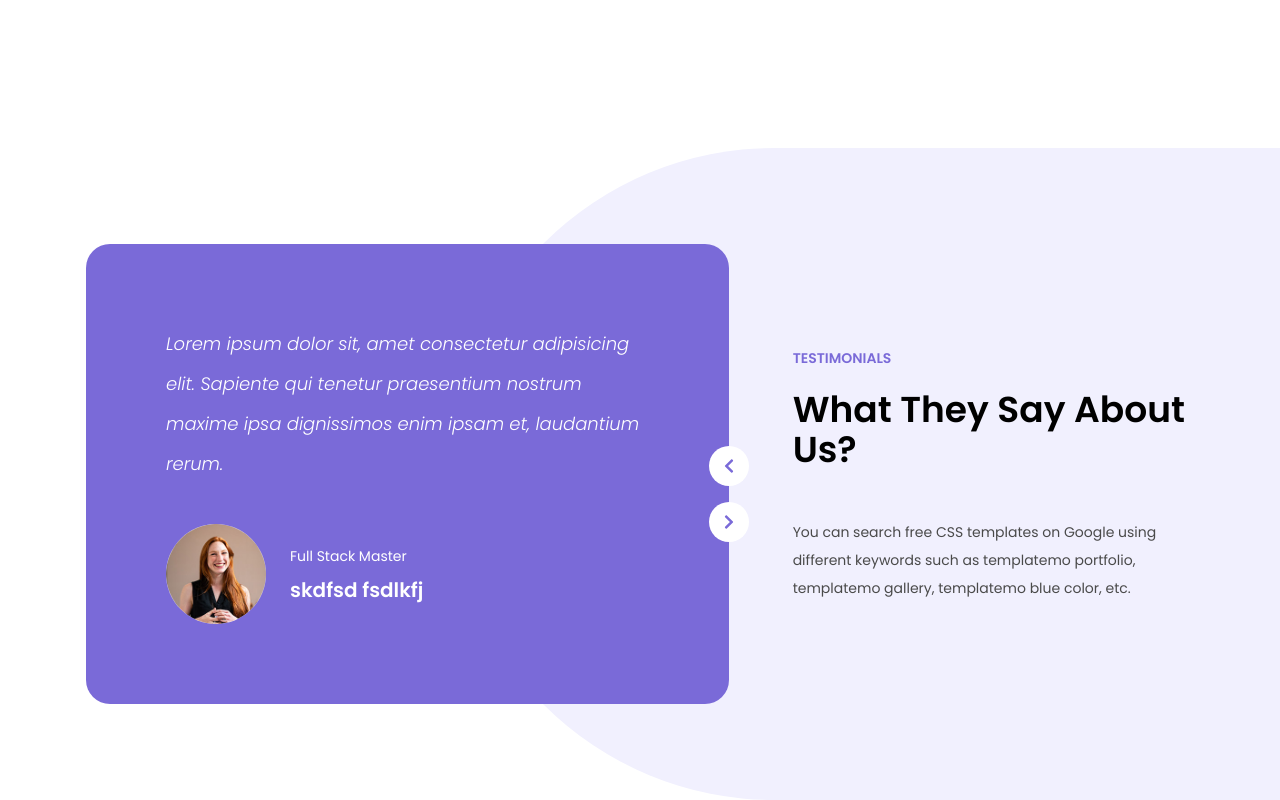
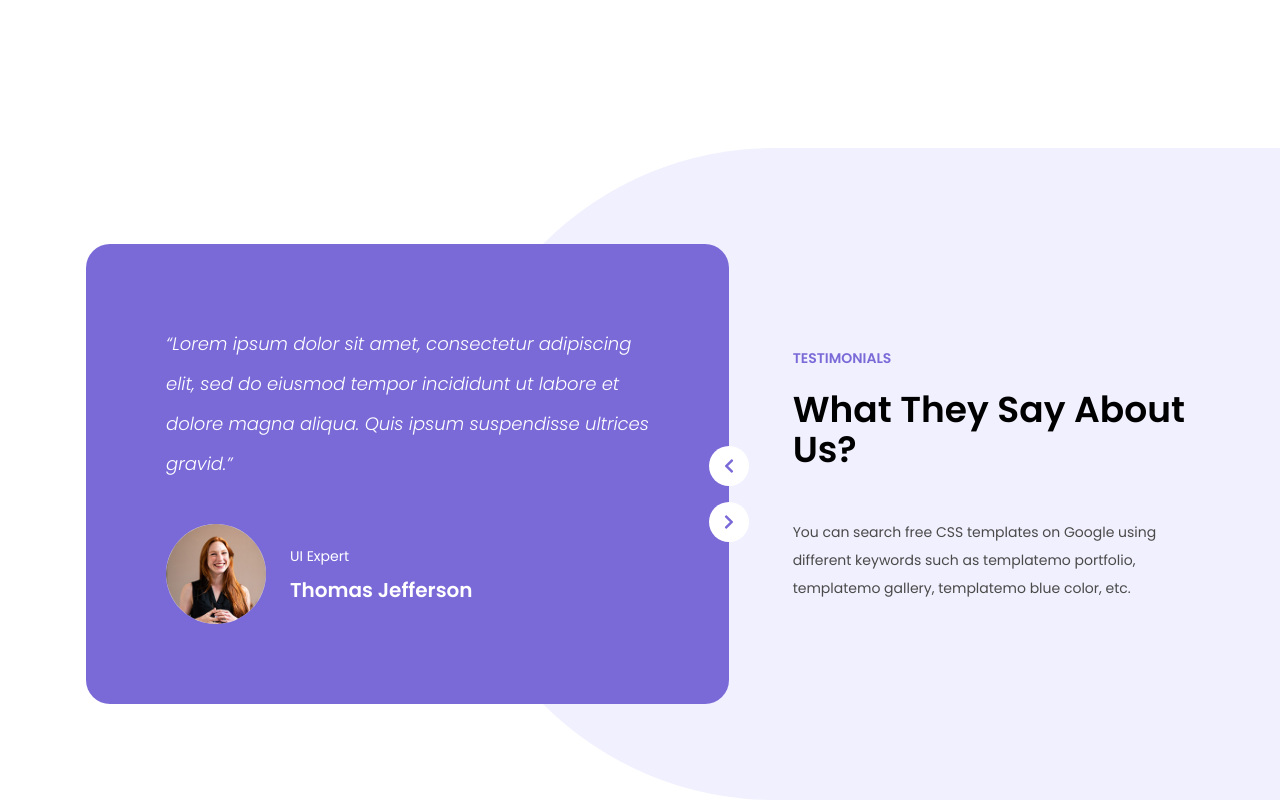
Before and after one commit to ShankalpaPokharel/Scholar, a React (Vite) app: page / in a window 1280 px wide. Shown: the part 4513-5313 px from the top of the page. Built offline with nearby package versions, Linux system fonts and the light colour scheme.

Commit message:
Testimonials finished

```diff
--- a/src/components/TestimonialBanner.jsx
+++ b/src/components/TestimonialBanner.jsx
@@ -1,15 +1,15 @@
 import React from "react";
 import member1 from "../assets/member-01.jpg";
 
-export default function () {
+export default function ({ banner }) {
   return (
-    <div className="rounded-3xl bg-primary p-20 text-white">
-      <p className="mb-10 text-lg font-light italic leading-10">Lorem ipsum dolor sit, amet consectetur adipisicing elit. Sapiente qui tenetur praesentium nostrum maxime ipsa dignissimos enim ipsam et, laudantium rerum.</p>
+    <div className="rounded-3xl bg-primary p-10 text-white lg:p-20">
+      <p className="mb-10 text-lg font-light italic leading-10">{banner.testimonial}</p>
       <div className="flex items-center">
-        <img className="max-w-[100px] mr-6 rounded-full" src={member1} alt="" />
+        <img className="mr-6 max-w-[100px] rounded-full" src={banner.image} alt="" />
         <div>
-          <span className="text-sm">Full Stack Master</span>
-          <h4 className="mt-2 text-xl font-semibold">skdfsd fsdlkfj</h4>
+          <span className="text-sm">{banner.expertField}</span>
+          <h4 className="mt-2 text-xl font-semibold">{banner.name}</h4>
         </div>
       </div>
     </div>
--- a/src/components/Testimonials.jsx
+++ b/src/components/Testimonials.jsx
@@ -1,4 +1,5 @@
 import React, { useRef, useState } from "react";
+import member1 from "../assets/member-01.jpg";
 
 import Slider from "react-slick";
 import "slick-carousel/slick/slick.css";
@@ -8,6 +9,30 @@ import { FaChevronLeft, FaChevronRight } from "react-icons/fa";
 import TestimonialBanner from "./TestimonialBanner";
 
 export default function Testimonials() {
+  const testimoni = [
+    {
+      _id: 1,
+      name: "Thomas Jefferson",
+      expertField: "UI Expert",
+      testimonial: "“Lorem ipsum dolor sit amet, consectetur adipiscing elit, sed do eiusmod tempor incididunt ut labore et dolore magna aliqua. Quis ipsum suspendisse ultrices gravid.”",
+      image: member1,
+    },
+    {
+      _id: 2,
+      name: "Stella Blair",
+      expertField: "Digital Animator",
+      testimonial: "“Scholar is free website template provided by TemplateMo for educational related websites. This CSS layout is based on Bootstrap v5.3.0 framework.”",
+      image: member1,
+    },
+    {
+      _id: 3,
+      name: "Claude David",
+      expertField: "Full Stack Master",
+      testimonial: "“Please tell your friends or collegues about TemplateMo website. Anyone can access the website to download free templates. Thank you for visiting.”",
+      image: member1,
+    },
+  ];
+
   let settings = {
     // dots: true,
     adaptiveHeight: true,
@@ -30,20 +55,20 @@ export default function Testimonials() {
     }
   };
   return (
-    <div className="lg:testimonials relative mt-36 py-20">
-      <div className="container relative flex items-center ">
+    <div className="lg:testimonials relative lg:mt-36 lg:py-20">
+      <div className="container relative items-center lg:flex">
         {/* banner part  */}
         <div className="relative lg:mr-16 lg:w-[58%]">
           <Slider {...settings} className="" ref={sliderRef}>
-            {/* {bannerData.map((el) => (
-                <Banner key={el.id} banner={el} />
-              ))} */}
-            <TestimonialBanner />
-            <TestimonialBanner />
+            {testimoni?.map((el) => (
+              <TestimonialBanner key={el._id} banner={el} />
+            ))}
+            {/* <TestimonialBanner/>
+            <TestimonialBanner/> */}
           </Slider>
 
           {/* sliding button */}
-          <div className="absolute hidden -right-5 top-1/2 -translate-y-7 flex-col justify-center gap-4 text-white lg:flex">
+          <div className="absolute -right-5 top-1/2 hidden -translate-y-7 flex-col justify-center gap-4 text-white lg:flex">
             <div className={`w-fit rounded-full bg-white p-3`} onClick={previous}>
               <FaChevronLeft className="text-primary" />
             </div>
@@ -53,7 +78,7 @@ export default function Testimonials() {
           </div>
         </div>
         {/* body part  */}
-        <div className="lg:w-[41%]">
+        <div className="mt-10 lg:mt-0 lg:w-[41%]">
           <span className="text-sm font-semibold uppercase text-primary">testimonials</span>
           <h2 className="my-5 text-4xl font-semibold capitalize leading-10">What they say about us?</h2>
           <p className="mt-12 text-sm leading-7 text-textlight">You can search free CSS templates on Google using different keywords such as templatemo portfolio, templatemo gallery, templatemo blue color, etc.</p>
```
